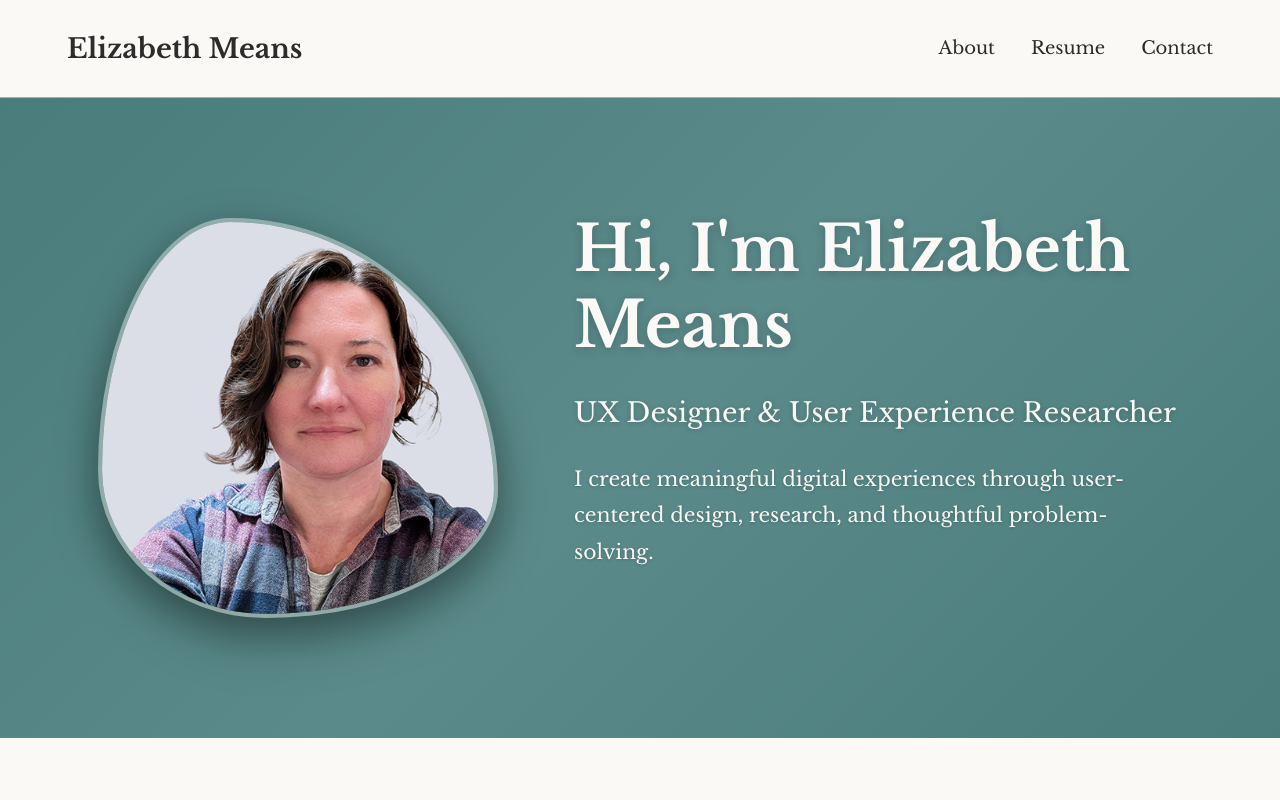
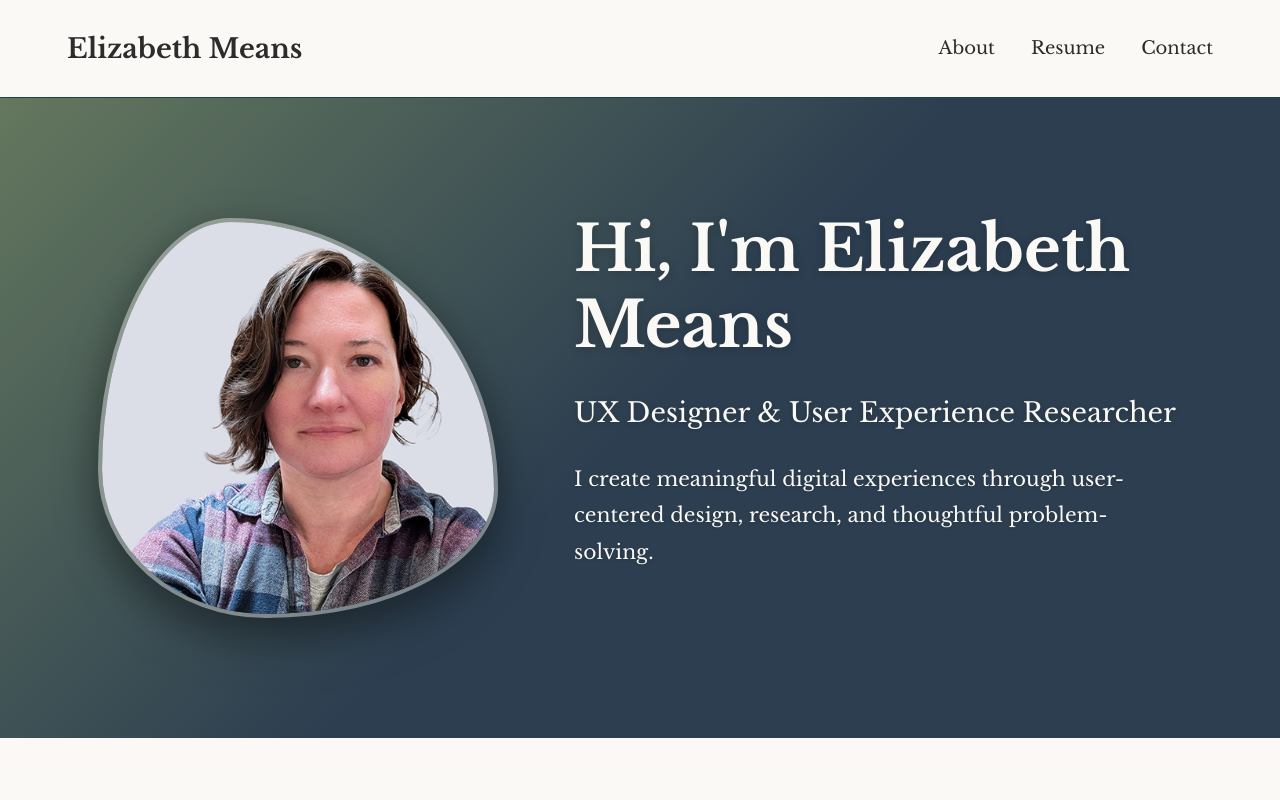
Before and after one commit to emeans/elizabeth-means, a Next.js app: page / in a window 1280 px wide. Shown: the top 800 px of the page. Built offline with nearby package versions, Linux system fonts and the light colour scheme.

Commit message:
color palettes are hard

```diff
--- a/app/globals.css
+++ b/app/globals.css
@@ -7,12 +7,12 @@
 :root {
   --color-bg: #FAF9F6;
   --color-text: #2C2C2C;
-  --color-accent: #5B8A8A;
-  --color-accent-dark: #4A7C7C;
-  --color-subtle: #D4A574;
+  --color-accent: #64785E;
+  --color-accent-dark: #2C3E50;
+  --color-subtle: #1B4242;
   --color-text-light: #4A4A4A;
   --color-bg-light: #FAF9F6;
-  --color-border: #D4A574;
+  --color-border: #1B4242;
   --font-body: 'Libre Baskerville', Georgia, 'Times New Roman', serif;
   --font-heading: 'Libre Baskerville', Georgia, 'Times New Roman', serif;
   --spacing-xs: 0.5rem;
@@ -63,7 +63,7 @@ a {
 }
 
 a:hover {
-  color: var(--color-accent);
+  color: var(--color-accent-dark);
 }
 
 h1, h2, h3, h4, h5, h6 {
--- a/app/page.module.css
+++ b/app/page.module.css
@@ -85,7 +85,7 @@
 
 .navLinks a:hover,
 .navLinks a:focus {
-  color: var(--color-accent);
+  color: var(--color-accent-dark);
 }
 
 .navLinks a:focus {
@@ -111,7 +111,7 @@
 
 .hero {
   padding: var(--spacing-2xl) 0;
-  background: linear-gradient(135deg, var(--color-accent-dark) 0%, var(--color-accent) 50%, var(--color-accent-dark) 100%);
+  background: linear-gradient(135deg, var(--color-accent) 0%, var(--color-accent-dark) 50%, var(--color-accent-dark) 100%);
   min-height: 80vh;
   display: flex;
   align-items: center;
```
